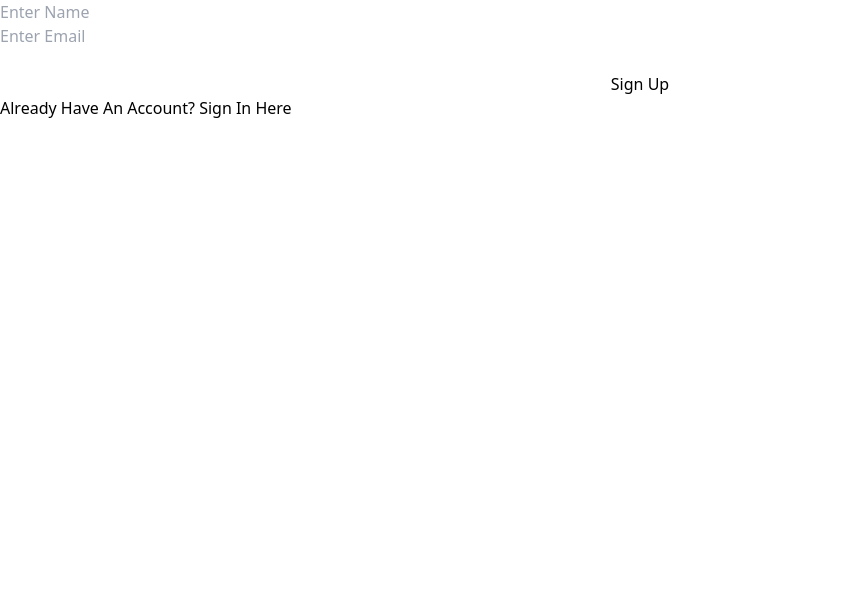
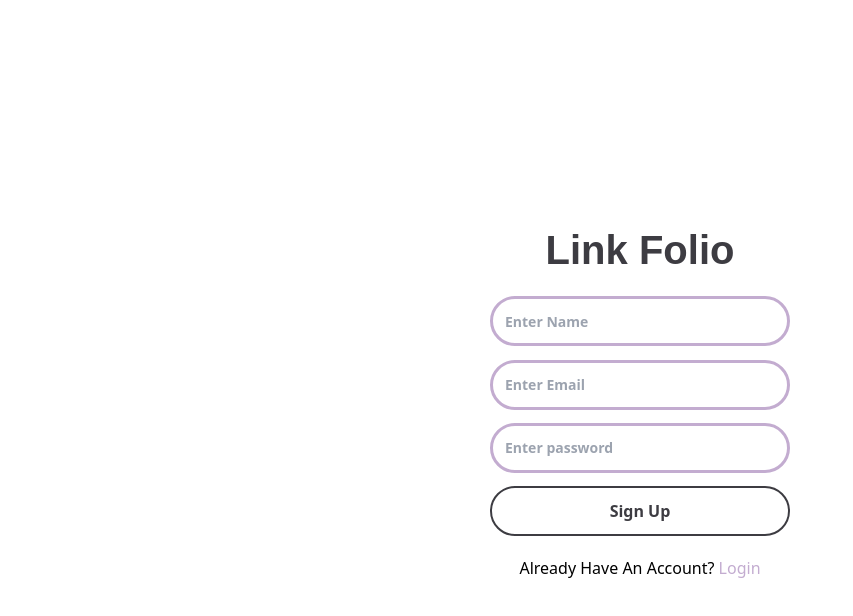
Before and after one commit to kryptonite239/Link_Folio, a Next.js app: page /register in a window 1280 px wide. Shown: the top 616 px of the page, without its empty margins (0-853 px from the left). Built offline with nearby package versions, Linux system fonts and the light colour scheme.

Commit message:
Final UI Updated

```diff
--- a/app/api/login/route.js
+++ b/app/api/login/route.js
@@ -5,19 +5,16 @@ import { NextResponse } from "next/server";
 
 export async function POST(request) {
   await db();
-
   const body = await request.json();
   const user = await Users.findOne({ email: body.email });
-
-  // console.log({ pass, hash });
   if (!user) {
     return NextResponse.json({ message: "No User Exists" }, { status: 404 });
   }
   const hash = user.password;
-  if (hashCompare(hash, body.password) === false) {
+  if (!hashCompare(hash, body.password)) {
     return NextResponse.json({ message: "Wrong Password" }, { status: 401 });
   }
-  return NextResponse.json({ message: "User Authorized" }, { status: 201 });
+  return NextResponse.json({ message: user }, { status: 201 });
 }
 function hashCompare(hash, pass) {
   return compareSync(pass, hash);
--- a/app/api/user/route.js
+++ b/app/api/user/route.js
@@ -6,6 +6,13 @@ export async function POST(request) {
   await db().catch((err) => console.log(err));
   const body = await request.json();
   const { userName, email, password } = body;
+  const checkUser = await Users.findOne({ email });
+  if (checkUser) {
+    return NextResponse.json(
+      { message: "User Already Exists" },
+      { status: 404 }
+    );
+  }
   const hashValue = await hash(password, 10);
   await Users.create({
     userName,
--- a/app/login/page.js
+++ b/app/login/page.js
@@ -5,7 +5,8 @@ import Link from "next/link";
 import { useState } from "react";
 export default function login() {
   const [msg, setMsg] = useState("");
-  const [color, setColor] = useState("red");
+  const [checkEmail, setCheckEmail] = useState(false);
+  const [input, setInput] = useState("");
   const r = useRouter();
   const formik = useFormik({
     initialValues: {
@@ -14,7 +15,16 @@ export default function login() {
     },
     onSubmit,
   });
+  const validEmail = (e) => {
+    e.preventDefault();
+    setInput(e.target.value);
+    var validRegex =
+      /^[a-zA-Z0-9.!#$%&'*+/=?^_`{|}~-]+@[a-zA-Z0-9-]+(?:\.[a-zA-Z0-9-]+)*$/;
+    if (e.target.value.match(validRegex)) setCheckEmail(true);
+    else setCheckEmail(false);
+  };
   async function onSubmit(values) {
+    setMsg("");
     const options = {
       method: "POST",
       headers: { "Content-Type": "application/json" },
@@ -22,9 +32,10 @@ export default function login() {
     };
     const data = await fetch("/api/login", options);
     if (data.status == 201) {
-      setMsg("Login Successful");
-      setColor("green");
-      r.push("/");
+      console.log(data);
+      r.push({
+        path: "/",
+      });
     }
     if (data.status == 401) {
       setMsg("Wrong Passowrd, Try Again");
@@ -35,6 +46,9 @@ export default function login() {
   }
   return (
     <div className="flex flex-col items-center justify-center w-full h-[100vh]">
+      <h1 className="font-main font-bold text-[40px] text-sec mb-[10px]">
+        Link Folio
+      </h1>
       <form
         onSubmit={formik.handleSubmit}
         className="flex flex-col items-center justify-around w-1/2 h-1/3"
@@ -43,28 +57,28 @@ export default function login() {
           type="email"
           placeholder="Enter Email"
           {...formik.getFieldProps("email")}
-          className="w-[300px] h-[50px] border-border border-[3px] rounded-full"
+          className={`w-[300px] h-[50px] border-main border-[3px] rounded-full focus:outline-border text-[14px] font-semibold p-3`}
         />
         <input
           type="password"
-          placeholder="password"
+          placeholder="Enter Password"
           {...formik.getFieldProps("password")}
-          className="w-[300px] h-[50px] border-border border-[3px] rounded-full"
+          className="w-[300px] h-[50px] border-main border-[3px] rounded-full focus:outline-border text-[14px] font-semibold p-3"
         />
         <button
           type="submit"
-          className="w-[150px] h-[50px] bg-[gray] text-text rounded-full hover:bg-sec ease-in-out duration-300"
+          className="w-[300px] h-[50px] hover:bg-[gray] border-gray border-2 text-sec hover:text-text rounded-full font-semibold text-[23px ease-in-out duration-300"
         >
           Login
         </button>
-        <p>{msg}</p>
+        <p className="text-[red] font-bold">{msg}</p>
         <p>
           Don't Have An Account?{" "}
           <Link
             href={"/register"}
             className=" text-main hover:text-sec hover:underline"
           >
-            Register Here!
+            Create One!
           </Link>
         </p>
       </form>
--- a/app/register/page.js
+++ b/app/register/page.js
@@ -26,34 +26,62 @@ export default function register() {
     await fetch("/api/user", options).then((data, err) => {
       if (data) {
         if (data.status == "201") {
-          r.push("/login");
+          r.push({
+            path: "/login",
+            query: {
+              user: data.userDetails,
+            },
+          });
+        } else if (data.status == "404") {
+          setMsg("User Already Exists");
         }
       }
     });
   }
   return (
-    <>
-      <form onSubmit={formik.handleSubmit} className="flex flex-col">
+    <div className="flex flex-col items-center justify-center w-full h-[100vh]">
+      <h1 className="font-main font-bold text-[40px] text-sec mb-[10px]">
+        Link Folio
+      </h1>
+      <form
+        onSubmit={formik.handleSubmit}
+        className="flex flex-col items-center justify-around w-1/2 h-1/3"
+      >
         <input
           type="text"
           placeholder="Enter Name"
           {...formik.getFieldProps("userName")}
+          className="w-[300px] h-[50px] border-main border-[3px] rounded-full focus:outline-border text-[14px] font-semibold p-3"
         />
         <input
           type="email"
           placeholder="Enter Email"
           {...formik.getFieldProps("email")}
+          className="w-[300px] h-[50px] border-main border-[3px] rounded-full focus:outline-border text-[14px] font-semibold p-3"
         />
         <input
           type="password"
-          placecholder="Enter password"
+          placeholder="Enter password"
           {...formik.getFieldProps("password")}
+          className="w-[300px] h-[50px] border-main border-[3px] rounded-full focus:outline-border text-[14px] font-semibold p-3"
         />
-        <button type="submit">Sign Up</button>
+        <button
+          type="submit"
+          className="w-[300px] h-[50px] hover:bg-[gray] border-gray border-2 text-sec hover:text-text rounded-full font-semibold text-[23px ease-in-out duration-300"
+        >
+          Sign Up
+        </button>
+        <p className="text-[red]">{msg}</p>
       </form>
       <p>
-        Already Have An Account? <Link href={"/login"}>Sign In Here</Link>
+        Already Have An Account?{" "}
+        <Link
+          href={"/login"}
+          className="text-main hover:text-sec hover:underline"
+        >
+          Login
+        </Link>
       </p>
-    </>
+    </div>
   );
 }
```
